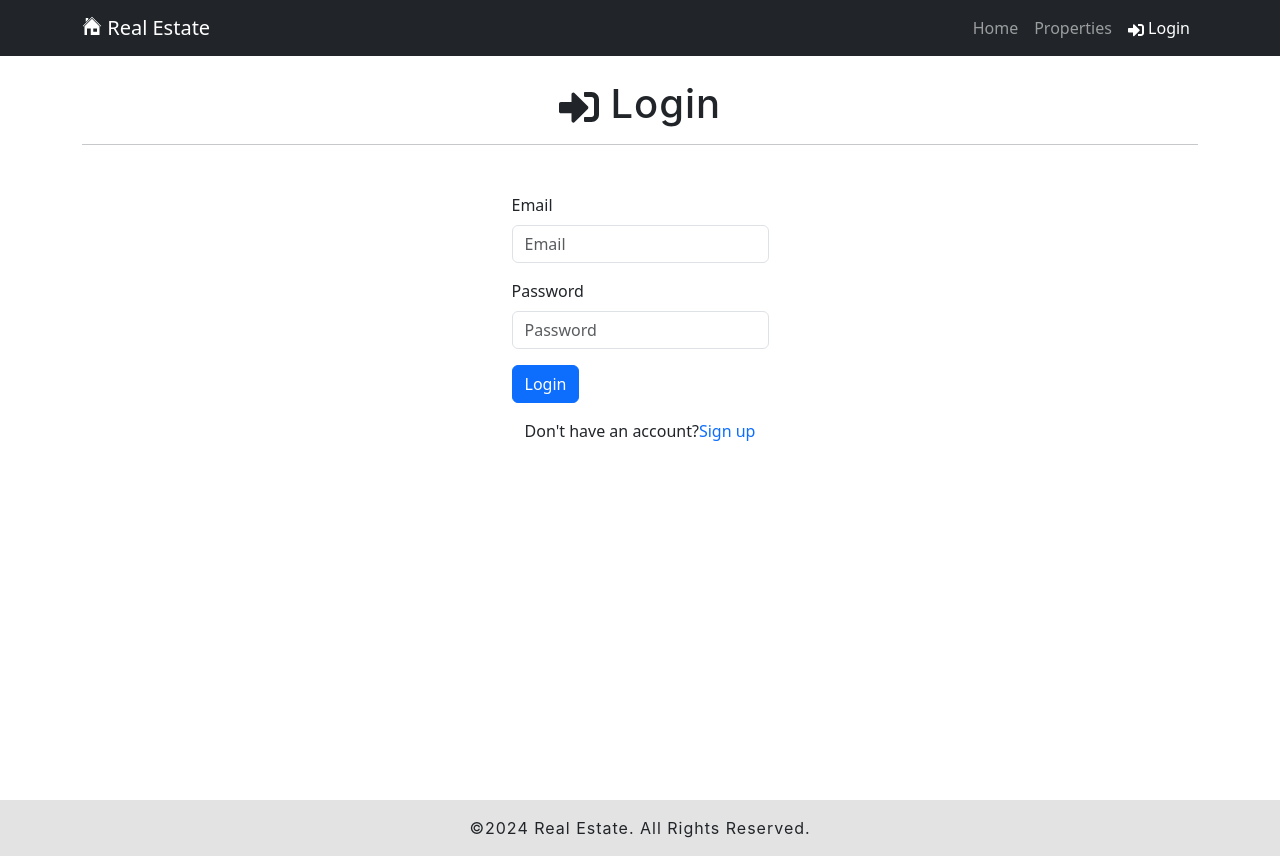
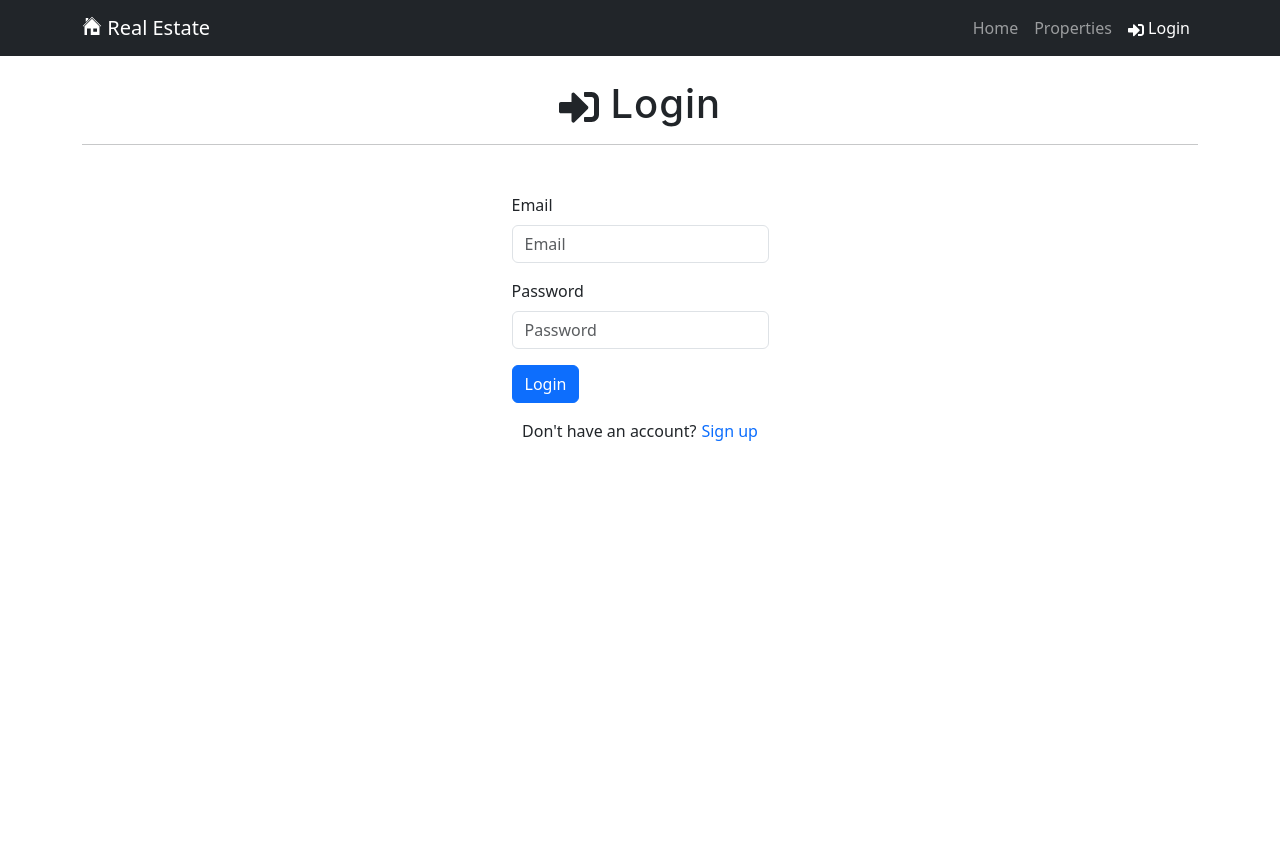
Before and after one commit to Levy-Naibei/django-real-estate-app, a React (Create React App) app in the folder client/: page /login in a window 1280 px wide. After the commit the page ends 800 px from the top, so only its background shows below. Built offline with nearby package versions, Linux system fonts and the light colour scheme.

Commit message:
ref: removed footer from routes to each component

```diff
--- a/client/src/App.jsx
+++ b/client/src/App.jsx
@@ -3,7 +3,6 @@ import { ToastContainer } from "react-toastify";
 import Header from "./components/Header";
 import LandingPage from "./pages/LandingPage";
 import PropertiesList from "./pages/PropertiesList";
-import Footer from "./components/Footer";
 import NotFound from "./components/NotFound";
 import Login from "./pages/Login";
 
@@ -13,15 +12,12 @@ const App = () => {
       <Router>
         <Header />
         <Routes>
-          {/* <main className="py-3"> */}
-            <Route path="/" element={<LandingPage />} />
-            <Route path="/properties" element={<PropertiesList />} />
-          {/* </main> */}
+          <Route path="/" element={<LandingPage />} />
+          <Route path="/properties" element={<PropertiesList />} />
           <Route path="/login" element={<Login />} />
           <Route path="*" element={<NotFound />} />
         </Routes>
         <ToastContainer theme="dark" />
-        <Footer />
       </Router>
     </>
   );
--- a/client/src/index.css
+++ b/client/src/index.css
@@ -187,6 +187,10 @@ a.btn.btn-primary:active {
 	}
 }
 
+.auth-link {
+	margin-left: 5px;
+}
+
 .spinner-container {
 	position: absolute;
 	/* top: 0;
--- a/client/src/pages/LandingPage.jsx
+++ b/client/src/pages/LandingPage.jsx
@@ -1,6 +1,7 @@
 import { Container, Button } from "react-bootstrap";
 import { LinkContainer } from "react-router-bootstrap";
 import Title from "../components/Title";
+import Footer from "../components/Footer";
 
 const LandingPage = () => {
   return (
@@ -11,7 +12,8 @@ const LandingPage = () => {
           <div className="text-center">
             <h1 className="text-uppercase mx-auto my-0">Real Estate</h1>
             <h2 className="text-white-50 mx-auto mt-2 mb-5">
-            Buy, sell or rent with us. The one stop shop for matters properties.
+              Buy, sell or rent with us. The one stop shop for matters
+              properties.
             </h2>
             <LinkContainer to="/properties">
               <Button variant="primary">Get Started</Button>
@@ -19,6 +21,7 @@ const LandingPage = () => {
           </div>
         </div>
       </Container>
+      <Footer />
     </header>
   );
 };
--- a/client/src/pages/Login.jsx
+++ b/client/src/pages/Login.jsx
@@ -98,7 +98,7 @@ const Login = () => {
         </Row>
         <Row className="py-3">
           <Col className="d-flex justify-content-center">
-            Don't have an account? <Link to="/register">Sign up </Link>
+            Don't have an account? <Link className="auth-link" to="/register">Sign up</Link>
           </Col>
         </Row>
       </Container>
--- a/client/src/pages/PropertiesList.jsx
+++ b/client/src/pages/PropertiesList.jsx
@@ -1,4 +1,4 @@
-import { useEffect, useState } from "react";
+import { useEffect } from "react";
 import { Container, Col, Row } from "react-bootstrap";
 import { useDispatch, useSelector } from "react-redux";
 import { toast } from "react-toastify";
@@ -6,6 +6,7 @@ import { fetchProperties } from "../features/properties/propertySlice";
 import Spinner from "../components/Spinner";
 import Property from "../components/Property";
 import Title from "../components/Title";
+import Footer from "../components/Footer"
 
 const PropertiesList = () => {
   // const [property, setProperty ] = useState([]);
@@ -36,7 +37,7 @@ const PropertiesList = () => {
 
   return (
     <>
-      <Container className="vh-100">
+      <Container>
         <Title title="Properties Catalogue" />
         <Row>
           <Col className="mg-top text-center">
@@ -48,7 +49,7 @@ const PropertiesList = () => {
           <Spinner />
         ) : (
           <>
-            <Row className="mt-3">
+            <Row className="my-3">
               {properties.length &&
                 properties.map((property) => (
                   <Col
@@ -66,6 +67,7 @@ const PropertiesList = () => {
           </>
         )}
       </Container>
+      <Footer />
     </>
   );
 };
```
